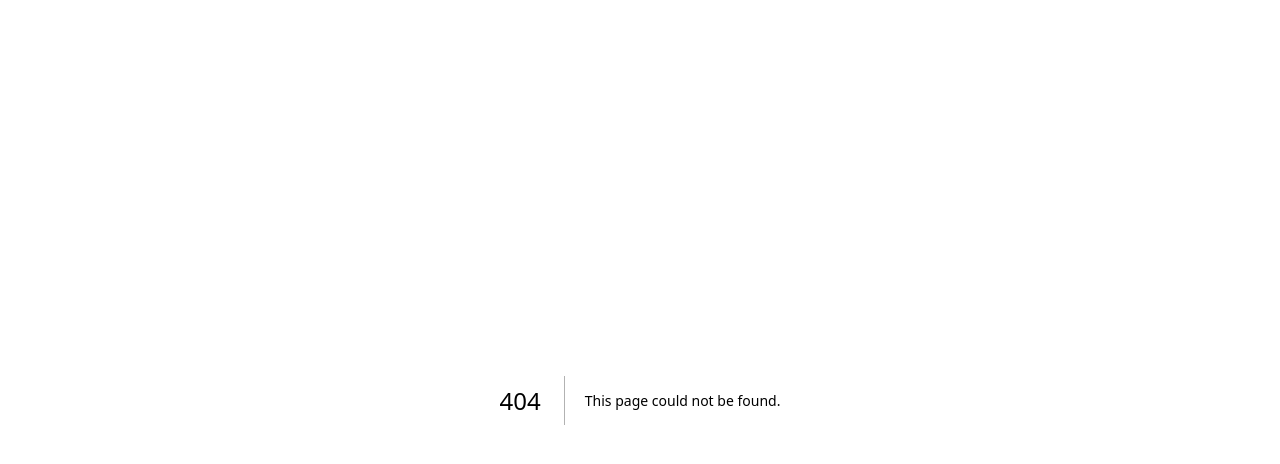
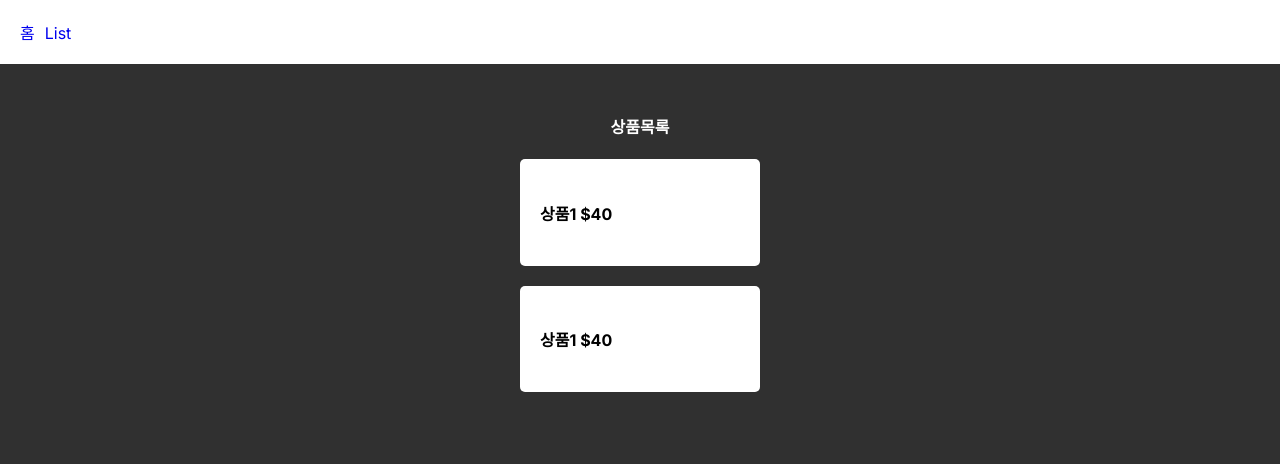
Before and after one commit to yongsin729/nextjs-practice, a Next.js app: page /list in a window 1280 px wide. Before the commit this address had no page. Shown: the top 464 px of the page. Built offline with nearby package versions, Linux system fonts and the light colour scheme.

Commit message:
Router layout fix1

```diff
--- a/app/globals.css
+++ b/app/globals.css
@@ -5,8 +5,24 @@
 }
 .title{
   text-align: center;
-  margin-top: 150px;
+  margin-top: 50px;
 }
 .title-sub{
   text-align: center;
 }
+.food{
+  margin: 20px auto;
+  width: 200px;
+  background: white;
+  color: black;
+  padding: 20px;
+  border-radius: 5px;
+}
+.navbar{
+  background: white;
+  padding: 20px;
+}
+.navbar a{
+  margin-right: 10px;
+  text-decoration: none;
+}
--- a/app/layout.js
+++ b/app/layout.js
@@ -1,3 +1,4 @@
+import Link from "next/link"
 import './globals.css'
 import { Inter } from 'next/font/google'
 
@@ -11,7 +12,13 @@
 export default function RootLayout({ children }) {
   return (
     <html lang="en">
-      <body className={inter.className}>{children}</body>
+      <body className={inter.className}>
+      <div className="navbar">
+      <Link href="/">홈</Link>
+      <Link href="/list">List</Link>
+      </div>
+        {children}
+        </body>
     </html>
   )
 }
--- /dev/null
+++ b/app/list/page.js
@@ -0,0 +1,15 @@
+
+export default function List() {
+
+      return (
+        <div>
+            <h4 className="title">상품목록</h4>
+            <div className="food">
+                <h4>상품1 $40</h4>
+            </div>
+            <div className="food">
+                <h4>상품1 $40</h4>
+            </div>
+        </div>
+      )
+    }
--- a/app/page.js
+++ b/app/page.js
@@ -1,4 +1,4 @@
-
+import Link from "next/link"
 export default function Home() {
 
 let title="title"
@@ -7,7 +7,6 @@
     <div>
      <h2 className="title">{title}</h2>
      <p className="title-sub">by LEE</p>
-     <a href={link}>Link</a>
     </div>
   )
 }
--- a/package.json
+++ b/package.json
@@ -9,7 +9,7 @@
     "lint": "next lint"
   },
   "dependencies": {
-    "next": "13.4.1",
+    "next": "13.2.4",
     "react": "18.2.0",
     "react-dom": "18.2.0"
   }
```
Also changed, not shown: app/cart/layout.js (added, +10 -0 lines), app/cart/page.js (added, +8 -0 lines), app/cart/payment/page.js (added, +8 -0 lines).
